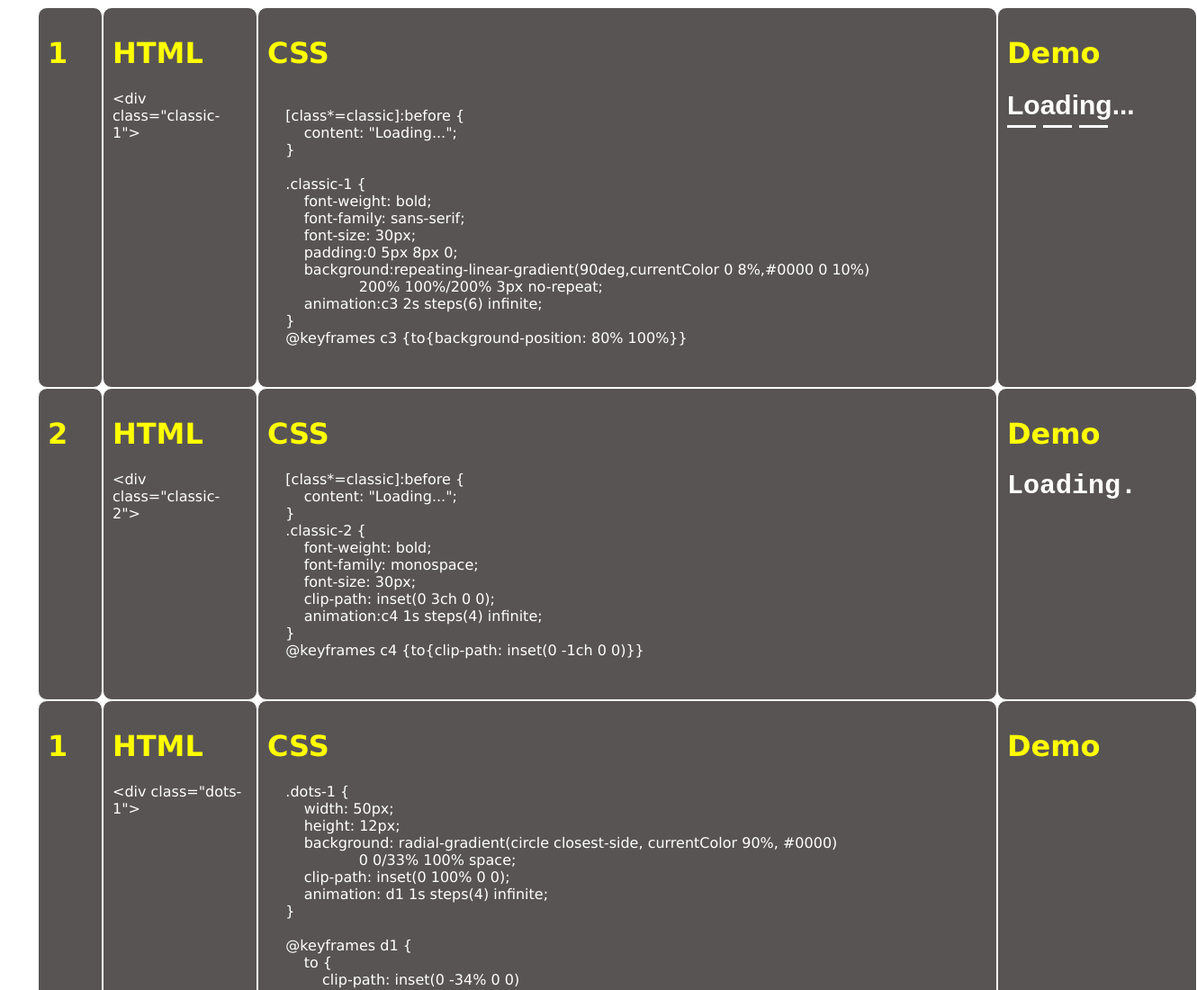
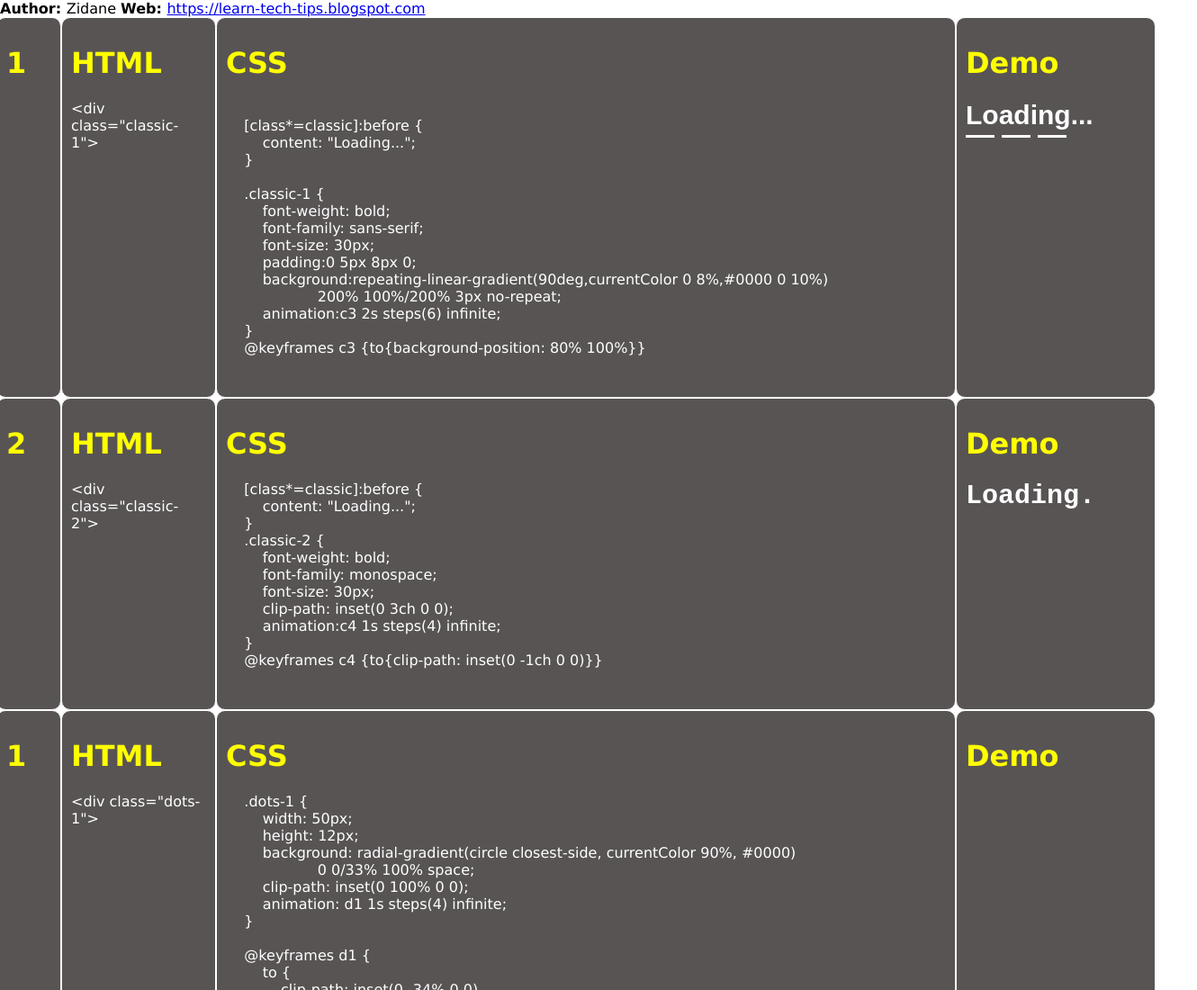
Before and after one commit to zidane168/css-loader, a plain HTML site: page index.html in a window 1280 px wide. Shown: the top 1100 px of the page at 90% size, 1330 px wide, since content can reach past the window. Drawn offline with Linux system fonts and the light colour scheme.

Commit message:
add author

```diff
--- a/css/style.css
+++ b/css/style.css
@@ -23,8 +23,7 @@ pre {
 }
 
 body {
-    max-width: 1200px;
-    margin-left: 100px;
+    margin: 0 auto;
 }
 
 .panel {
--- a/index.html
+++ b/index.html
@@ -7,10 +7,26 @@
         <link rel="preconnect" href="https://fonts.gstatic.com" crossorigin>
         <link href="https://fonts.googleapis.com/css2?family=Poppins:ital,wght@0,400;0,700;1,400;1,700&display=swap" rel="stylesheet">
         <link rel="stylesheet" type="text/css" href="./css/style.css" />
+
+        <style>
+            .min-width-introduce {
+                min-width: 100px;
+            }
+
+            .bold {
+                font-weight: bold;
+            }
+        </style>
+
     </head>
 
     <body class="body">
 
+        <div stype="display: flex; justify-content: center">
+
+            <span class="min-width-introduce bold"> Author: </span> Zidane
+            <span class="min-width-introduce bold"> Web: </span> <a href="https://learn-tech-tips.blogspot.com"> https://learn-tech-tips.blogspot.com </a>
+        </div>
         <!-- classic 1 -->
         <div class="d-flex justify-content-center">
             <div class="panel panel-0">
```
